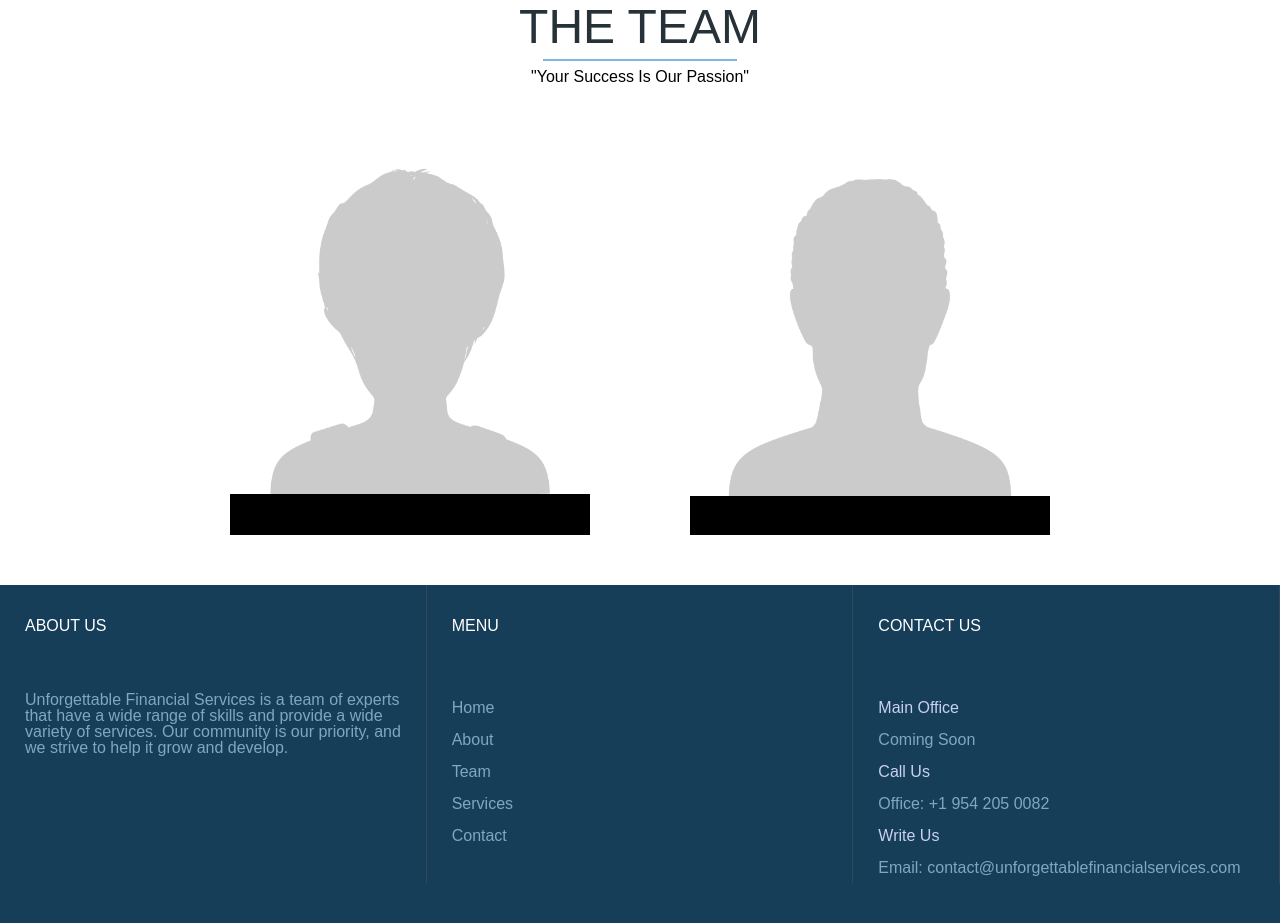
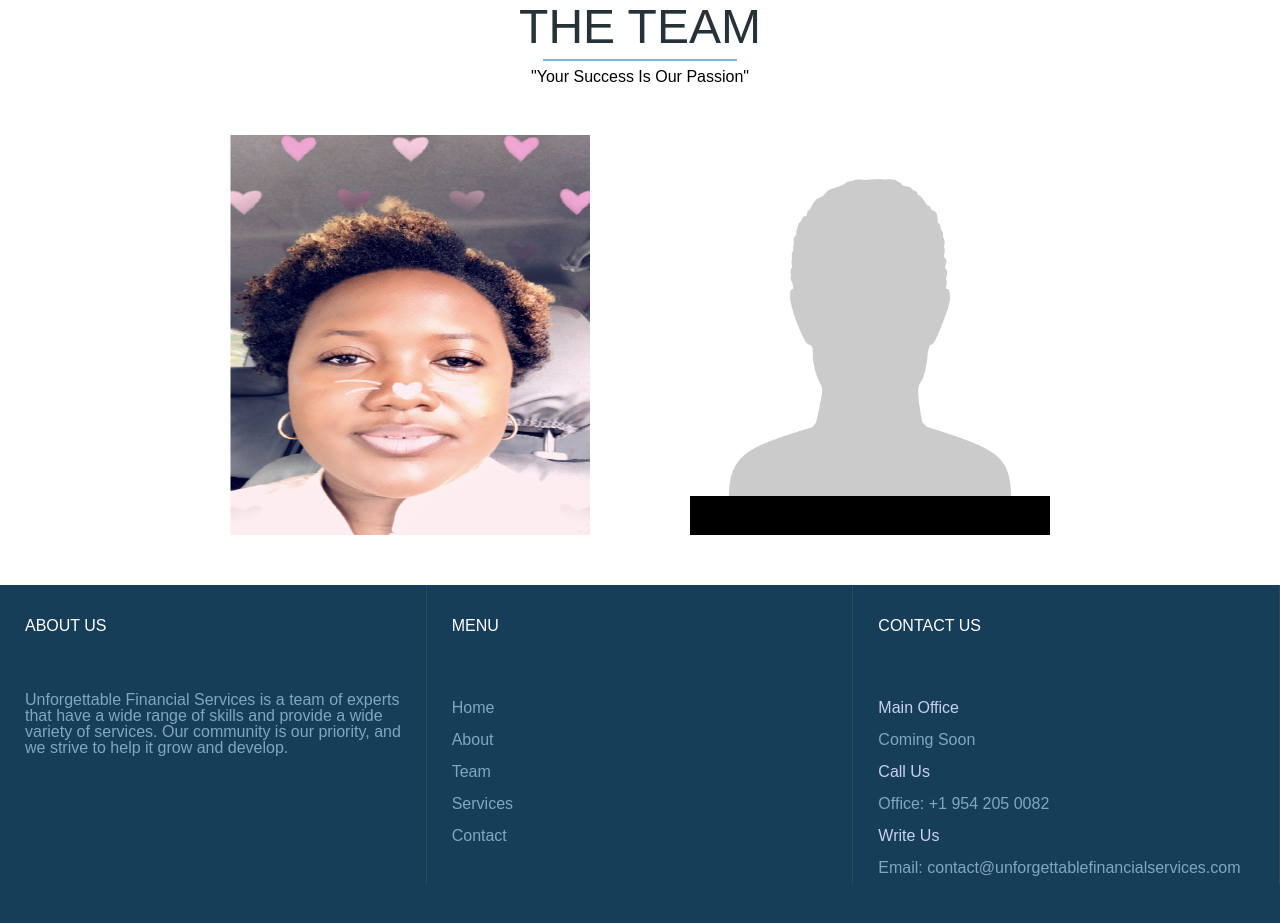
Before and after one commit to mjedwards/ufs, a plain HTML site: page docs/pages/Team.html in a window 1280 px wide. Shown: the part 925-1848 px from the top of the page. Drawn offline with nearby package versions, Linux system fonts and the light colour scheme.

Commit message:
added team photo

```diff
--- a/docs/pages/Team.html
+++ b/docs/pages/Team.html
@@ -101,7 +101,7 @@
       <div class="employees">
         <div class="team-card">
           <div class="team-image">
-            <img src="../images/placeholder-female.png"/>
+            <img src="../images/owner.png"/>
           </div>
           <div class="team-details">
             <div class="team-center">
```
Also changed, not shown: docs/images/owner.jpg (added), docs/images/owner.png (added).
